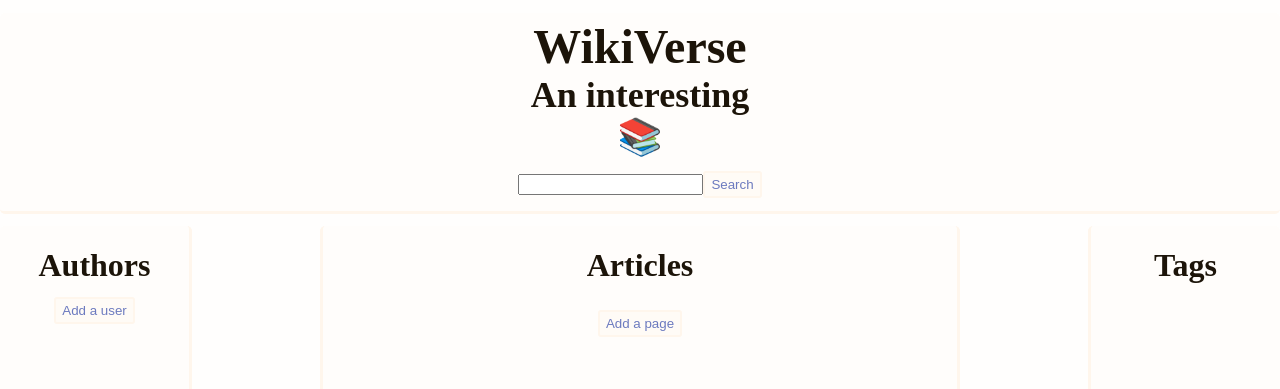
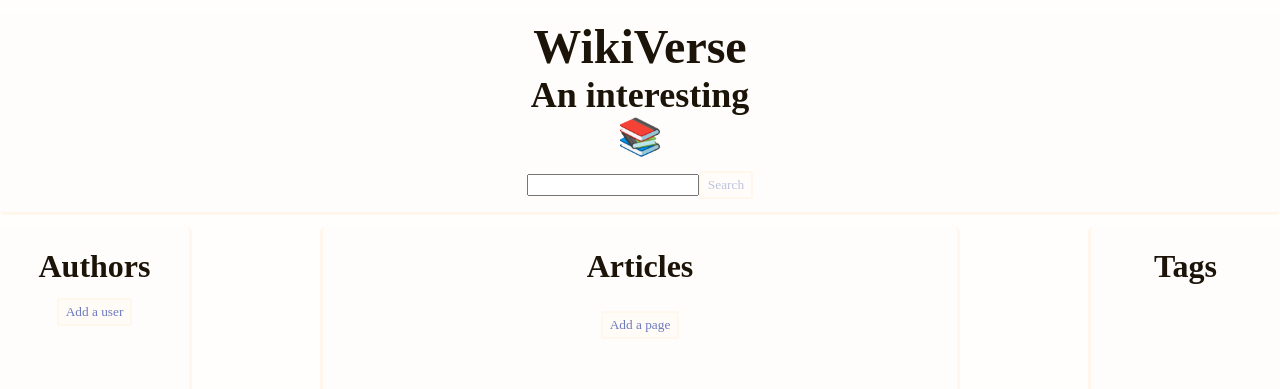
Before and after one commit to collinedwa/wikiverse, a React app: page / in a window 1280 px wide. Shown: the top 389 px of the page. Built offline with nearby package versions, Linux system fonts and the light colour scheme; no server answers.

Commit message:
changed style

```diff
--- a/public/style.css
+++ b/public/style.css
@@ -2,6 +2,7 @@
   margin: 0;
   color: #1c1409;
   box-sizing: border-box;
+  font-family: serif;
 }
 
 html, body {
@@ -224,11 +225,15 @@ button {
   -moz-appearance: none;
 }
 
-button:hover,
-button:focus {
-
+button:disabled{
+  cursor:default;
+  background-color: #fffbf677;
+  color: #6c7abf70;
 }
 
 button:active {
   transform: scale(0.90);
 }
+button:disabled:active {
+  transform: scale(1);
+}
```
